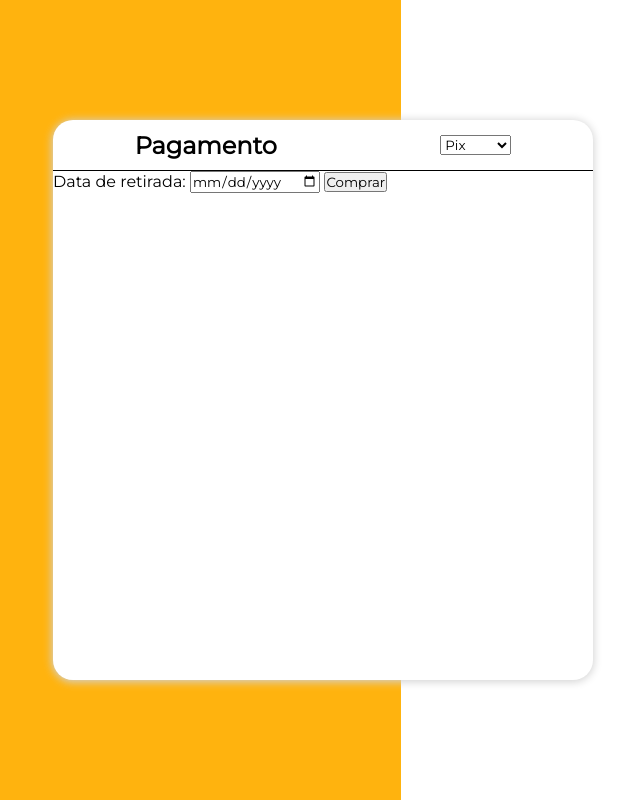
After one commit to JulianaArimateia/tcc-HenriqueJulianaVitoria, a PHP site: page /app/views/usuario/pagamento.phtml in a window 1280 px wide. The commit adds this page. Shown: the whole page, without its empty margins (47-687 px from the left). Run offline with PHP 8.4, Linux system fonts and the light colour scheme.

Commit message:
henrique

```diff
--- a/app/database/Connection.php
+++ b/app/database/Connection.php
@@ -16,9 +16,9 @@ class Connection
     {
         # Informações sobre o banco de dados:
         $host         =   "localhost";
-        $db_name      =   "tcc_1";
+        $db_name      =   "tcc";
         $user         =   "root";
-        $pass         =   "";
+        $pass         =   "sucesso";
         $charset      =   "utf8";
         $db_driver    =   "mysql";
         $port         =   3306;
--- a/app/views/admin/editar.phtml
+++ b/app/views/admin/editar.phtml
@@ -14,7 +14,7 @@ $id = $_GET['id'];
 
         <div class="campo__input">
             <label for="imagem" class="label__input">Nova imagem do produto:</label>
-            <input type="file" name="imagem" class="input__form">
+            <input type="file" name="imagem" class="form-control">
         </div>
 
         <div class="campo__input">
--- /dev/null
+++ b/app/views/usuario/pagamento.phtml
@@ -0,0 +1,28 @@
+<head>
+    <link rel="stylesheet" href="assets/css/pagamento/style.css">
+</head>
+
+<section class="pagamento">
+    <div class="campos">
+        <div class="header__campos">
+            <h2>Pagamento</h2>
+            <select name="metodo" id="metodo">
+                <option value="pix">Pix</option>
+                <option value="credito">Crédito</option>
+                <option value="debito">Débito</option>
+            </select>
+        </div>
+        <form method="post" id="form" class="corpo">
+            <label class="campo" for="data">
+                Data de retirada:
+                <input name="data" class="campo__input" type="date">
+            </label>
+            <button>Comprar</button>
+        </form>
+    </div>
+
+</section>
+
+<script>
+    const metodo = document.querySelector('#metodo')
+</script>
```
Also changed, not shown: app/views/index/index.phtml (+6 -6 lines), app/views/usuario/carrinho.phtml (+4 -3 lines), public/assets/css/cardapio/main/cardapio.css, public/assets/css/pagamento/main/forms.css (added), public/assets/css/pagamento/main/geral.css (added), public/assets/css/pagamento/style.css (added), public/assets/js/cardapio/filtro.js.
